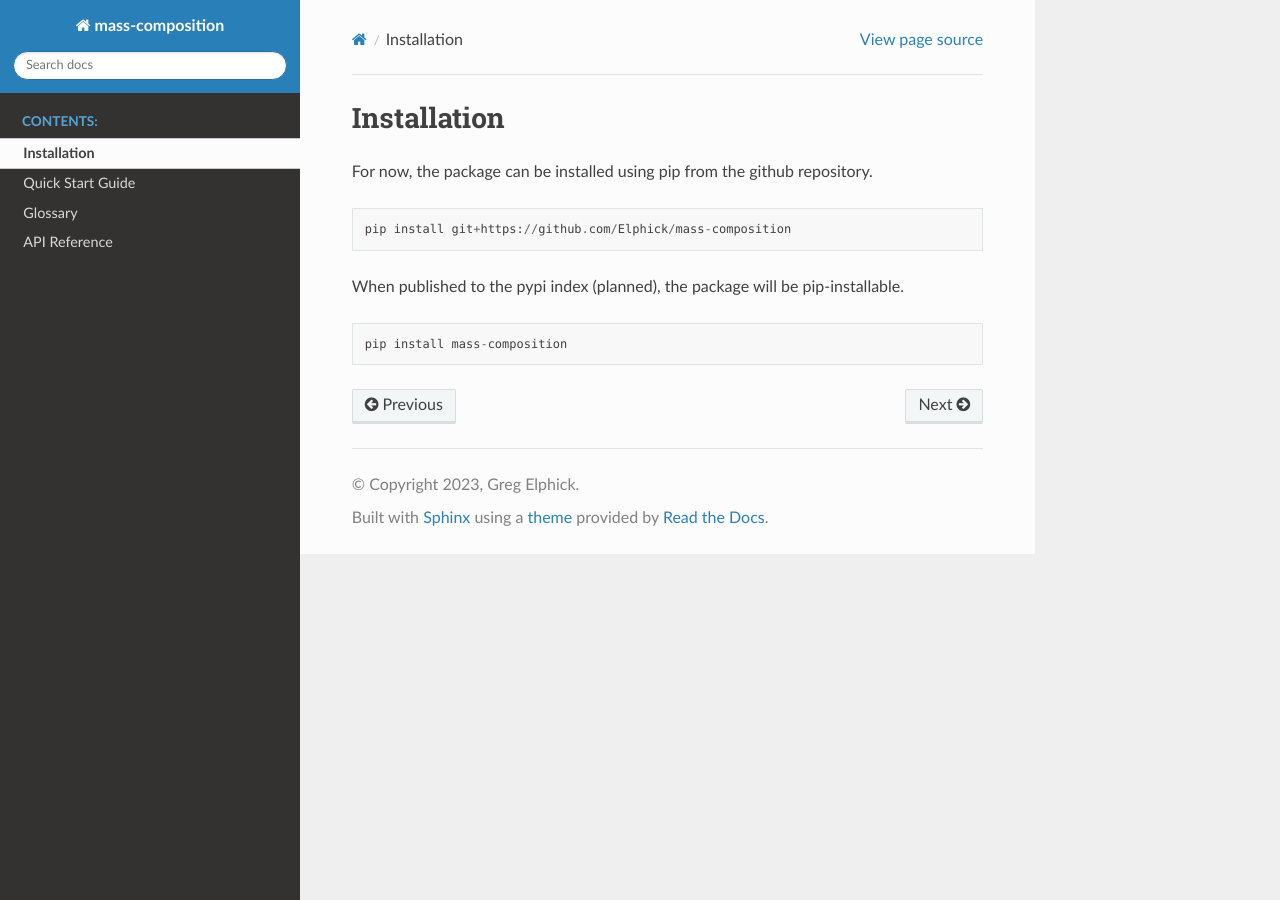
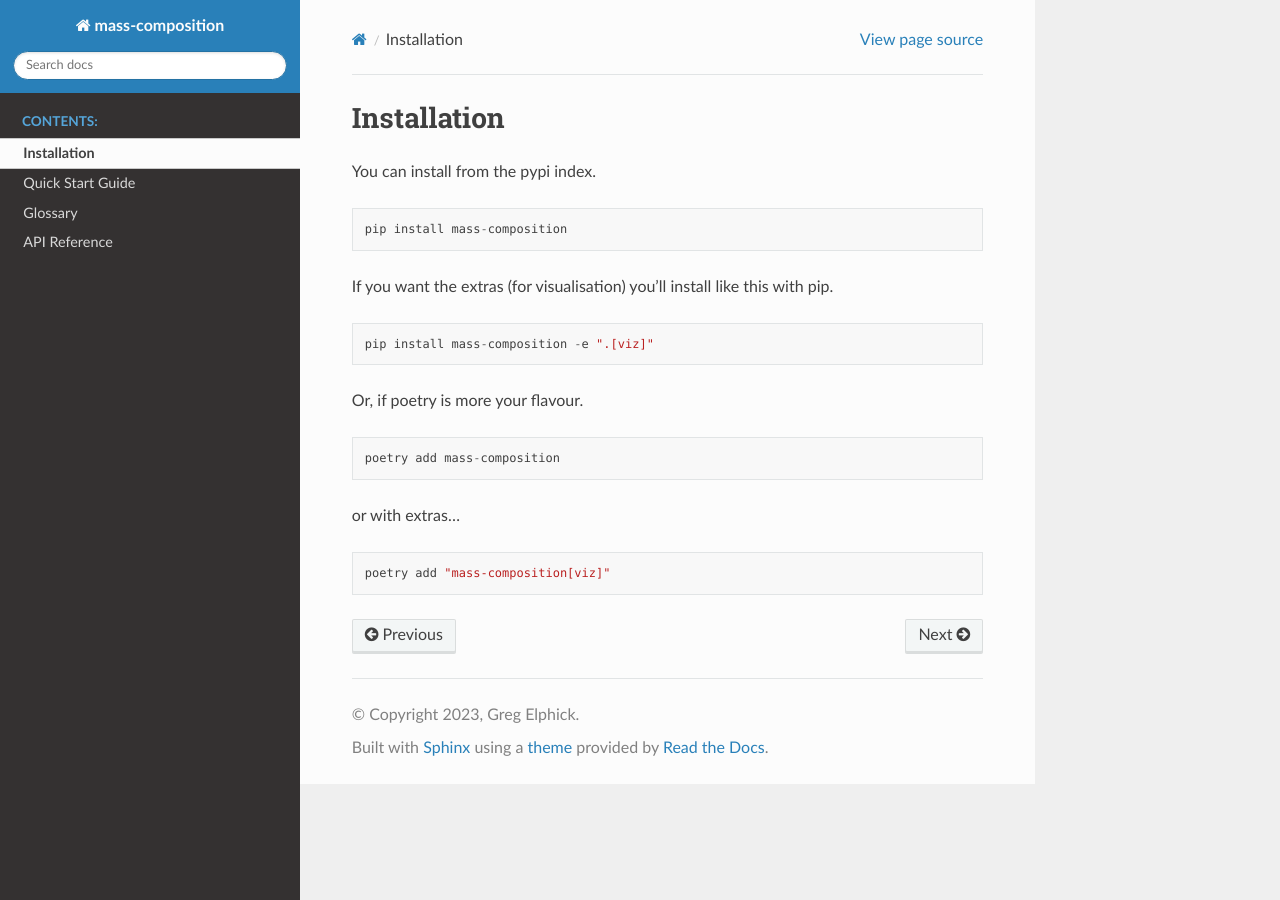
Before and after one commit to elphick/mass-composition, a Sphinx documentation site: the page built from docs/source/usage/installation.rst, in a window 1280 px wide. Built offline with Sphinx 7.4.7 and the Read the Docs theme 2.0.0, drawn with Linux system fonts in a browser that asks for light colours; pages that are not in the unit, such as notebooks, are missing from menus.

Commit message:
modified install instructions

```diff
--- a/docs/source/usage/installation.rst
+++ b/docs/source/usage/installation.rst
@@ -5,15 +5,27 @@ Installation
    :maxdepth: 2
    :caption: Installation:
 
-For now, the package can be installed using pip from the github repository.
 
-..  code-block::
-
-    pip install git+https://github.com/Elphick/mass-composition
-
-
-When published to the pypi index (planned), the package will be pip-installable.
+You can install from the pypi index.
 
 ..  code-block::
 
     pip install mass-composition
+
+If you want the extras (for visualisation) you'll install like this with pip.
+
+.. code-block::
+
+    pip install mass-composition -e ".[viz]"
+
+Or, if poetry is more your flavour.
+
+..  code-block::
+
+    poetry add mass-composition
+
+or with extras...
+
+..  code-block::
+
+    poetry add "mass-composition[viz]"
```
